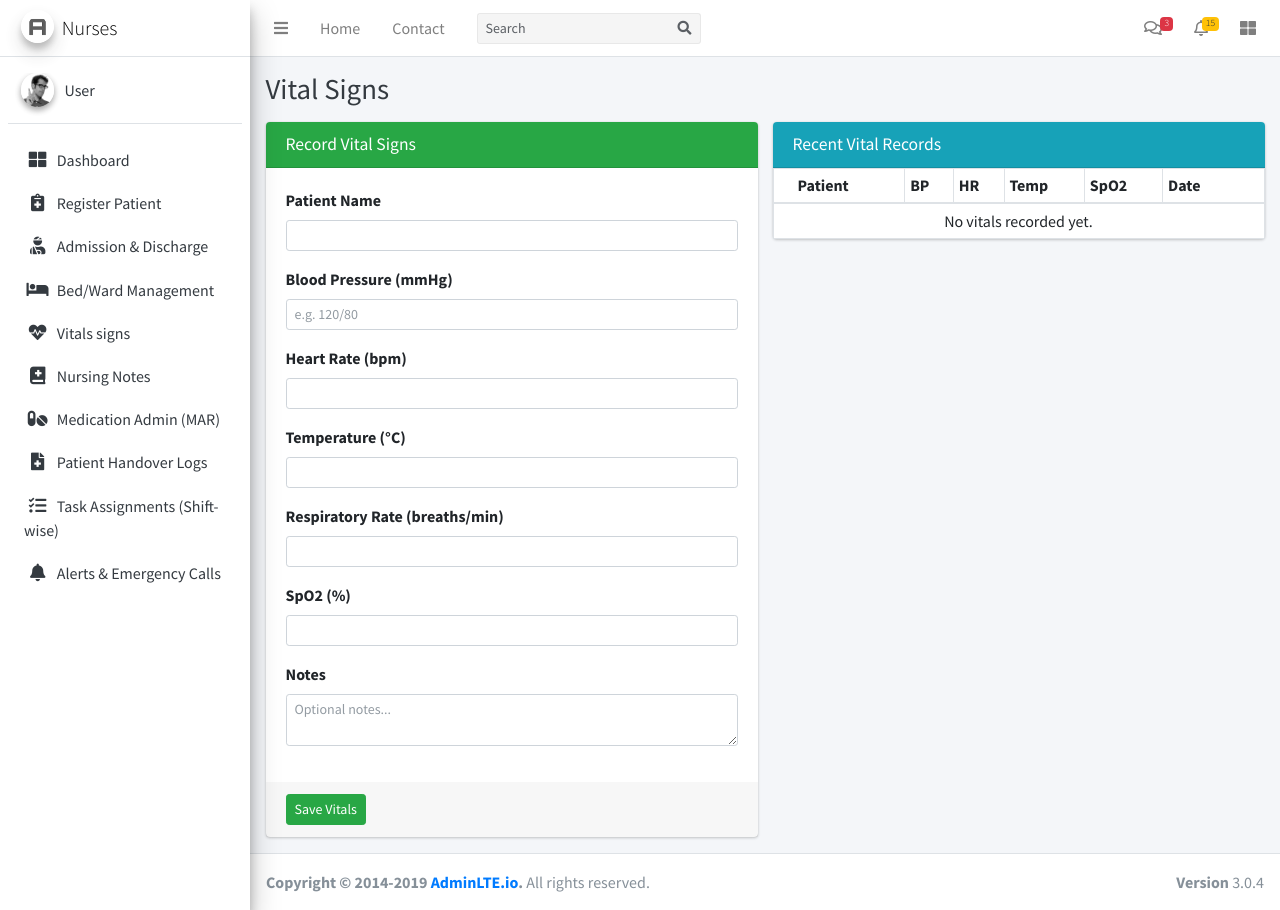
After one commit to abfembest/hospitalsystems, a Django app: page /vitals in a window 1280 px wide. The commit adds this page. Run offline with Django 5.2, Linux system fonts and the light colour scheme; some libraries are stand-ins or nearby versions.

Commit message:
Nurses Page complete

```diff
--- a/hospapp/templates/nurses/base.html
+++ b/hospapp/templates/nurses/base.html
@@ -200,37 +200,37 @@
                             </a>
                         </li>
                         <li class="nav-item has-treeview">
-                            <a href="#" class="nav-link">
+                            <a href="{% url 'vitals' %}" class="nav-link">
                                 <i class="nav-icon fas fa-heartbeat"></i>
                                 <p>Vitals signs</p>
                             </a>
                         </li>
                         <li class="nav-item has-treeview">
-                            <a href="#" class="nav-link">
+                            <a href="{% url 'nursing_notes' %}" class="nav-link">
                                 <i class="nav-icon fas fa-book-medical"></i>
                                 <p>Nursing Notes</p>
                             </a>
                         </li>
                         <li class="nav-item has-treeview">
-                            <a href="#" class="nav-link">
+                            <a href="{% url 'mar' %}" class="nav-link">
                                 <i class="nav-icon fas fa-pills"></i>
                                 <p>Medication Admin (MAR)</p>
                             </a>
                         </li>
                         <li class="nav-item has-treeview">
-                            <a href="#" class="nav-link">
+                            <a href="{% url 'handover_logs' %}" class="nav-link">
                                 <i class="nav-icon fas fa-file-medical"></i>
                                 <p>Patient Handover Logs</p>
                             </a>
                         </li>
                         <li class="nav-item has-treeview">
-                            <a href="#" class="nav-link">
+                            <a href="{% url 'task_assignments' %}" class="nav-link">
                                 <i class="nav-icon fas fa-tasks"></i>
                                 <p>Task Assignments (Shift-wise)</p>
                             </a>
                         </li>
                         <li class="nav-item has-treeview">
-                            <a href="#" class="nav-link">
+                            <a href="{% url 'emergency_alerts' %}" class="nav-link">
                                 <i class="nav-icon fas fa-bell"></i>
                                 <p>Alerts & Emergency Calls</p>
                             </a>
--- /dev/null
+++ b/hospapp/templates/nurses/vital_signs.html
@@ -0,0 +1,103 @@
+{% extends "nurses/base.html" %}
+{% load static %}
+{% block title %}Nurses | Vital Signs{% endblock %}
+
+{% block content %}
+<div class="content-header">
+    <div class="container-fluid">
+        <h1 class="m-0 text-dark">Vital Signs</h1>
+    </div>
+</div>
+
+<section class="content">
+    <div class="container-fluid">
+        <div class="row">
+            <!-- Record Vital Signs Form -->
+            <div class="col-md-6">
+                <div class="card card-success">
+                    <div class="card-header">
+                        <h3 class="card-title">Record Vital Signs</h3>
+                    </div>
+                    <form method="post" action="{ url 'record_vital_signs' %}">
+                        {% csrf_token %}
+                        <div class="card-body">
+                            <div class="form-group">
+                                <label for="patient">Patient Name</label>
+                                <input type="text" class="form-control form-control-sm" id="patient" name="patient" required>
+                            </div>
+                            <div class="form-group">
+                                <label for="bp">Blood Pressure (mmHg)</label>
+                                <input type="text" class="form-control form-control-sm" id="bp" name="blood_pressure" placeholder="e.g. 120/80" required>
+                            </div>
+                            <div class="form-group">
+                                <label for="hr">Heart Rate (bpm)</label>
+                                <input type="number" class="form-control form-control-sm" id="hr" name="heart_rate" required>
+                            </div>
+                            <div class="form-group">
+                                <label for="temp">Temperature (°C)</label>
+                                <input type="number" step="0.1" class="form-control form-control-sm" id="temp" name="temperature" required>
+                            </div>
+                            <div class="form-group">
+                                <label for="rr">Respiratory Rate (breaths/min)</label>
+                                <input type="number" class="form-control form-control-sm" id="rr" name="respiratory_rate" required>
+                            </div>
+                            <div class="form-group">
+                                <label for="spo2">SpO2 (%)</label>
+                                <input type="number" class="form-control form-control-sm" id="spo2" name="spo2" required>
+                            </div>
+                            <div class="form-group">
+                                <label for="notes">Notes</label>
+                                <textarea class="form-control form-control-sm" id="notes" name="notes" rows="2" placeholder="Optional notes..."></textarea>
+                            </div>
+                        </div>
+                        <div class="card-footer">
+                            <button type="submit" class="btn btn-sm btn-success">Save Vitals</button>
+                        </div>
+                    </form>
+                </div>
+            </div>
+
+            <!-- Vital Signs Table -->
+            <div class="col-md-6">
+                <div class="card card-info">
+                    <div class="card-header">
+                        <h3 class="card-title">Recent Vital Records</h3>
+                    </div>
+                    <div class="card-body p-0">
+                        <div class="table-responsive">
+                            <table class="table table-bordered table-sm mb-0">
+                                <thead>
+                                    <tr>
+                                        <th>Patient</th>
+                                        <th>BP</th>
+                                        <th>HR</th>
+                                        <th>Temp</th>
+                                        <th>SpO2</th>
+                                        <th>Date</th>
+                                    </tr>
+                                </thead>
+                                <tbody>
+                                    {% for vital in vitals %}
+                                    <tr>
+                                        <td>{{ vital.patient }}</td>
+                                        <td>{{ vital.blood_pressure }}</td>
+                                        <td>{{ vital.heart_rate }}</td>
+                                        <td>{{ vital.temperature }}</td>
+                                        <td>{{ vital.spo2 }}</td>
+                                        <td>{{ vital.date_recorded|date:"M d, Y H:i" }}</td>
+                                    </tr>
+                                    {% empty %}
+                                    <tr>
+                                        <td colspan="6" class="text-center">No vitals recorded yet.</td>
+                                    </tr>
+                                    {% endfor %}
+                                </tbody>
+                            </table>
+                        </div>
+                    </div>
+                </div>
+            </div>
+        </div>
+    </div>
+</section>
+{% endblock %}
--- a/hospapp/urls.py
+++ b/hospapp/urls.py
@@ -5,9 +5,15 @@ from django.conf.urls.static import static
 
 urlpatterns = [
     path('nurses', views.nurses, name='nurse'),
-    path('new_patient/', views.register_patient, name='register_patient'),
-    path('admission/', views.admission_discharge_view, name='admission_discharge'),
-    path('bed-ward-management/', views.bed_ward_management_view, name='bed_ward_management'),
+    path('new_patient', views.register_patient, name='register_patient'),
+    path('admission', views.admission_discharge_view, name='admission_discharge'),
+    path('bed-ward-management', views.bed_ward_management_view, name='bed_ward_management'),
+    path('vitals', views.vitals, name='vitals'),
+    path('nursing_notes', views.nursing_notes, name='nursing_notes'),
+    path('mar', views.mar, name='mar'),
+    path('handover_logs', views.handover_logs_view, name='handover_logs'),
+    path('task_assignments', views.task_assignments_view, name='task_assignments'),
+    path('emergency_alerts', views.emergency_alerts_view, name='emergency_alerts'),
 
     path('doctors/', views.doctors, name='doctors'),
     path('ae/', views.ae, name='ae'),
--- a/hospapp/views.py
+++ b/hospapp/views.py
@@ -1,7 +1,10 @@
+from django.contrib import messages
+from .models import Patient, HandoverLog
+from django.contrib.auth.models import User
+from .models import Patient, Admission, Ward, Bed, TaskAssignment, Shift, EmergencyAlert
+from django.contrib.auth.decorators import login_required
 from django.shortcuts import render, HttpResponse,redirect
 from .forms import PatientForm, AdmissionForm, WardForm, BedForm
-from .models import Patient, Admission, Ward, Bed
-from django.contrib import messages
 
 # Create your views here.
 
@@ -75,6 +78,86 @@ def bed_ward_management_view(request):
     }
     return render(request, 'nurses/bed_ward_management.html', context)
 
+def vitals(request):
+    return render(request, 'nurses/vital_signs.html')
+
+def nursing_notes(request):
+    return render(request, 'nurses/nursing_notes.html')
+
+def mar(request):
+    return render(request, 'nurses/mar.html')
+
+# @login_required
+def handover_logs_view(request):
+    if request.method == 'POST' and 'handover_submit' in request.POST:
+        patient_id = request.POST.get('patient_id')
+        notes = request.POST.get('notes')
+
+        if patient_id and notes:
+            try:
+                patient = Patient.objects.get(id=patient_id)
+                HandoverLog.objects.create(
+                    patient=patient,
+                    author=request.user,
+                    notes=notes
+                )
+            except Patient.DoesNotExist:
+                # optionally handle error if patient is not found
+                pass
+
+        return redirect('handover_logs')  # update with your actual URL name
+
+    context = {
+        'patients': Patient.objects.all(),
+        'handovers': HandoverLog.objects.select_related('patient', 'author').order_by('-timestamp')[:50],
+    }
+    return render(request, 'nurses/handover_logs.html', context)
+
+def task_assignments_view(request):
+    if request.method == 'POST':
+        nurse_id = request.POST.get('nurse_id')
+        shift_id = request.POST.get('shift_id')
+        task_description = request.POST.get('task_description')
+
+        if nurse_id and shift_id and task_description:
+            nurse = User.objects.get(id=nurse_id)
+            shift = Shift.objects.get(id=shift_id)
+
+            TaskAssignment.objects.create(
+                nurse=nurse,
+                shift=shift,
+                task_description=task_description
+            )
+            return redirect('task_assignments')
+
+    context = {
+        'assignments': TaskAssignment.objects.select_related('nurse', 'shift').order_by('-created_at')[:50],
+        'nurses': User.objects.all(),
+        'shifts': Shift.objects.all()
+    }
+    return render(request, 'nurses/task_assignments.html', context)
+
+def emergency_alerts_view(request):
+    if request.method == 'POST':
+        if 'acknowledge' in request.POST:
+            alert_id = request.POST.get('alert_id')
+            alert = EmergencyAlert.objects.get(id=alert_id)
+            alert.acknowledged_by.add(request.user)
+
+        elif 'trigger' in request.POST:
+            message = request.POST.get('message')
+            if message:
+                EmergencyAlert.objects.create(
+                    message=message,
+                    triggered_by=request.user
+                )
+        return redirect('emergency_alerts')
+
+    context = {
+        'alerts': EmergencyAlert.objects.prefetch_related('acknowledged_by').order_by('-timestamp')[:50]
+    }
+    return render(request, 'nurses/emergency_alerts.html', context)
+
 def doctors(request):
     return render(request, 'doctors/base.html')
 
```
Also changed, not shown: hospapp/models.py (+39 -0 lines), hospapp/templates/nurses/emergency_alerts.html (added, +89 -0 lines), hospapp/templates/nurses/handover_logs.html (added, +69 -0 lines), hospapp/templates/nurses/mar.html (added, +71 -0 lines), hospapp/templates/nurses/nursing_notes.html (added, +84 -0 lines), hospapp/templates/nurses/task_assignments.html (added, +97 -0 lines), db.sqlite3, hospapp/migrations/0002_handoverlog.py (added), hospapp/migrations/0003_shift_emergencyalert_taskassignment.py (added).
